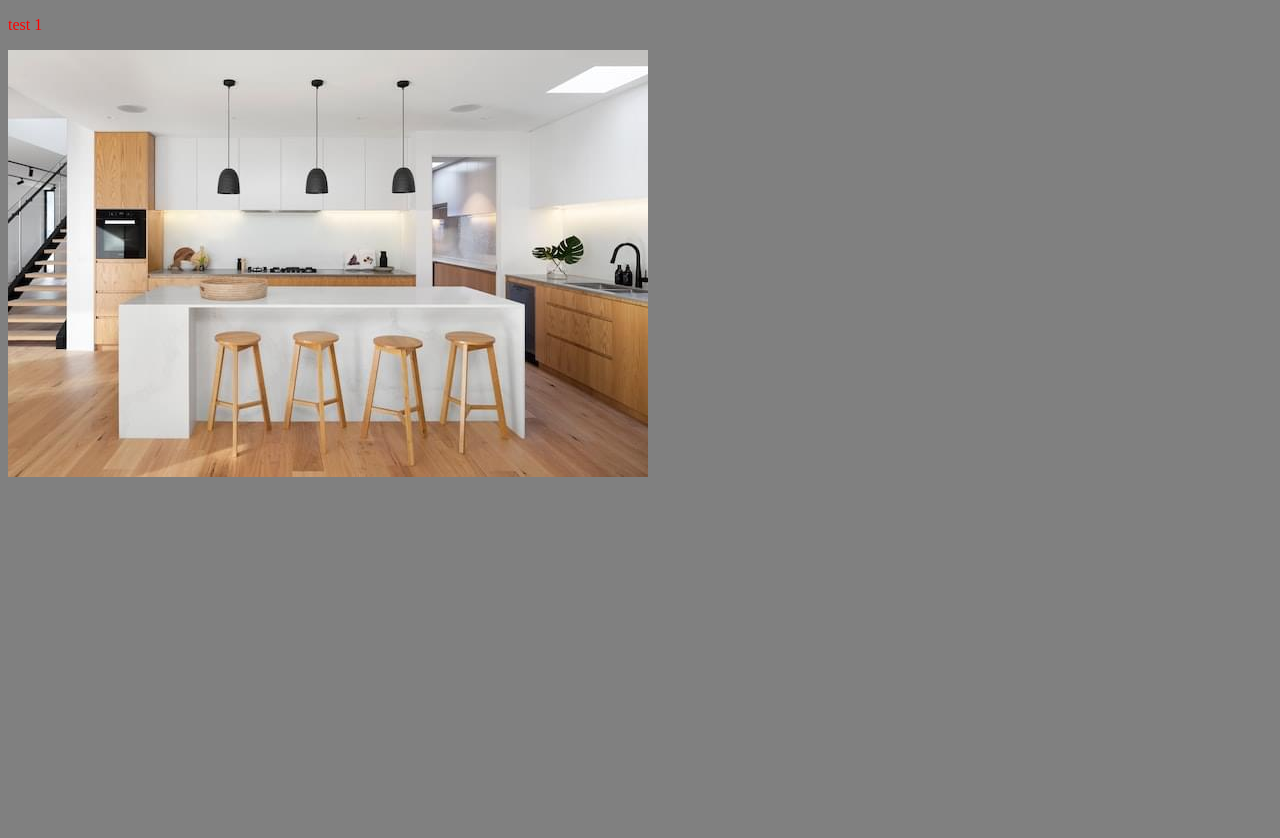
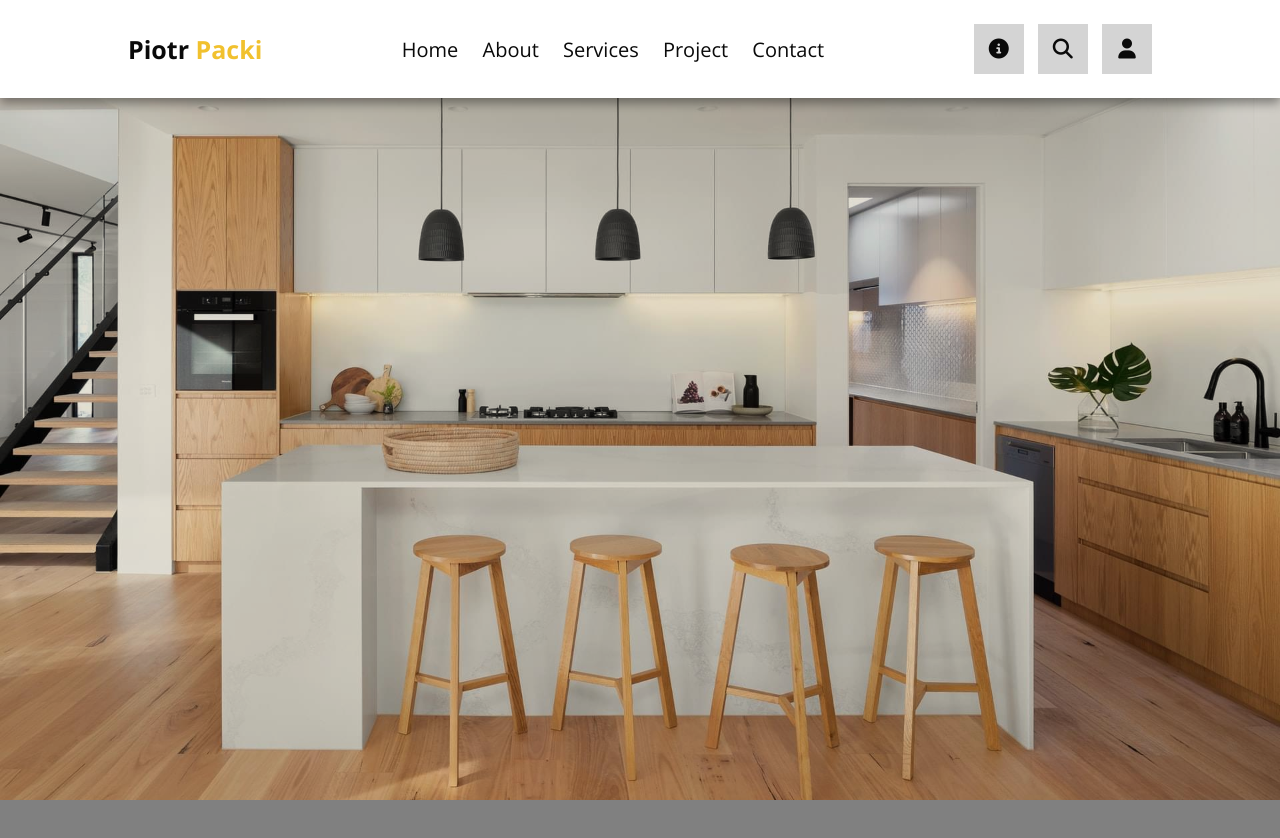
Before and after one commit to LukasGuziak/furnishing-firm-website, a website: page index.html in a window 1280 px wide. Before the commit the page ends 800 px from the top, so only its background shows below. Drawn offline with nearby package versions, Linux system fonts and the light colour scheme.

Commit message:
add header and navigation

```diff
--- a/index.html
+++ b/index.html
@@ -1,16 +1,53 @@
 <!DOCTYPE html>
 <html lang="pl">
+
 <head>
     <meta charset="UTF-8">
     <meta http-equiv="X-UA-Compatible" content="IE=edge">
     <meta name="viewport" content="width=device-width, initial-scale=1.0">
     <title>Piotr Packi meble na wymiar Łódź</title>
-<link rel="stylesheet" href="/dist/css/main.min.css">
+    <link rel="preconnect" href="https://fonts.googleapis.com">
+    <link rel="preconnect" href="https://fonts.gstatic.com" crossorigin>
+    <link href="https://fonts.googleapis.com/css2?family=Open+Sans:wght@300;400;700&display=swap" rel="stylesheet">
+    <link rel="stylesheet" href="/dist/css/main.min.css">
 </head>
+
 <body>
-<p>test 1</p>
-<img src="/dist/img/heroS.jpg" alt="" >
 
-<script src="/dist/js/main.min.js"></script>
+    <!-- header section -->
+    <header class="header">
+
+        <div class="navigation">
+
+            <a href="" class="navigation__logo">Piotr<span> packi</span></a>
+
+            <nav class="navigation__navbar">
+                <a class="navigation__item" href="#home">home</a>
+                <a class="navigation__item" href="#about">about</a>
+                <a class="navigation__item" href="#services">services</a>
+                <a class="navigation__item" href="#project">project</a>
+                <a class="navigation__item" href="#contact">contact</a>
+            </nav>
+
+            <div class="navigation__icons">
+                <div class="fas fa-bars navigation__icon navigation__icon--menu" id="menu-btn"></div>
+                <div class="fas fa-info-circle navigation__icon" id="info-btn"></div>
+                <div class="fas fa-search navigation__icon" id="search-btn"></div>
+                <div class="fas fa-user navigation__icon" id="login-btn"></div>
+            </div>
+        </div>
+
+
+
+    </header>
+
+
+
+    <div class="space"></div>
+    <div class="space"></div>
+
+    <script src="https://kit.fontawesome.com/bafefdbd87.js" crossorigin="anonymous"></script>
+    <script src="/dist/js/main.min.js"></script>
 </body>
+
 </html>
--- /dev/null
+++ b/src/sass/_mixins.scss
@@ -0,0 +1,34 @@
+@mixin grid($val) {
+	display: grid;
+	grid-template-columns: repeat(auto-fit, minmax($val, 1fr));
+	gap: 2rem;
+}
+
+@mixin titleText($titleSize) {
+	font-size: $titleSize;
+	color: var(--black);
+	text-transform: capitalize;
+}
+
+@mixin graphText($graphSize) {
+	font-size: $graphSize;
+	color: var(--light-color);
+	text-transform: capitalize;
+	line-height: 1.5;
+}
+
+@mixin iconsBox {
+	height: 5rem;
+	width: 5rem;
+	line-height: 5rem;
+	font-size: 2rem;
+	background: var(--light-bg);
+	color: var(--black);
+	cursor: pointer;
+	text-align: center;
+
+	&:hover {
+		background: var(--black);
+		color: var(--white);
+	}
+}
--- a/src/sass/main.scss
+++ b/src/sass/main.scss
@@ -1,3 +1,121 @@
-p {
-	color: red;
+@import './mixins';
+
+:root {
+	--yellow: rgb(241, 193, 46);
+	--black: rgb(10, 10, 10);
+	--white: rgb(255, 255, 255);
+	--light-color: rgb(102, 102, 102);
+	--light-bg: rgb(212, 212, 212);
+	--box-shadow: 0 0.5rem 1rem rgba(0, 0, 0, 0.4);
+	--border: 0.1rem solid rgba(0, 0, 0, 0.3);
 }
+
+* {
+	margin: 0;
+	padding: 0;
+	box-sizing: border-box;
+
+	outline: none;
+	border: none;
+	text-decoration: none;
+	transition: all 0.2s linear;
+}
+
+html {
+	font-size: 62.5%;
+	scroll-behavior: smooth;
+
+	scroll-padding-top: 7rem;
+	overflow-x: hidden;
+}
+
+body {
+	position: relative;
+	font-size: 1.6rem;
+	font-family: 'Open Sans', sans-serif;
+}
+
+//---------------------
+//-------HEADER--------
+//---------------------
+.header {
+	height: 100vh;
+	background-color: rgba(114, 94, 39, 0.2);
+	background-image: url('/dist/img/heroS.jpg');
+	background-size: cover;
+	background-repeat: no-repeat;
+	background-position: center;
+	background-blend-mode: multiply;
+
+	.navigation {
+		background-color: var(--white);
+		display: flex;
+		flex-direction: row;
+		position: sticky;
+		top: 0;
+		left: 0;
+		right: 0;
+		align-items: center;
+		justify-content: space-between;
+		padding: 1.5em 10%;
+		z-index: 1000;
+		box-shadow: var(--box-shadow);
+
+		&__logo {
+			@include titleText(2.5rem);
+			span {
+				color: var(--yellow);
+			}
+			font-weight: 700;
+		}
+		&__item {
+			@include titleText(2rem);
+			margin: 0 1rem;
+
+			&:hover {
+				color: var(--yellow);
+			}
+		}
+		&__icon {
+			@include iconsBox();
+			margin-left: 1rem;
+		}
+	}
+}
+
+.space {
+	height: 50vh;
+}
+
+// ================================
+// MEDIA QUERIES
+// ================================
+
+@media (min-width: 576px) {
+}
+
+@media (min-width: 768px) {
+	//**********header section************
+	.header {
+		background-image: url('/dist/img/heroL.jpg');
+	}
+}
+
+@media (min-width: 992px) {
+	//**********header section************
+	.header {
+		.navigation {
+			&__icon {
+				&--menu {
+					display: none;
+				}
+			}
+		}
+	}
+}
+
+@media (min-width: 1200px) {
+}
+
+@media (min-width: 1400px) {
+}
```
Also changed, not shown: dist/css/main.min.css, 1 other file.
